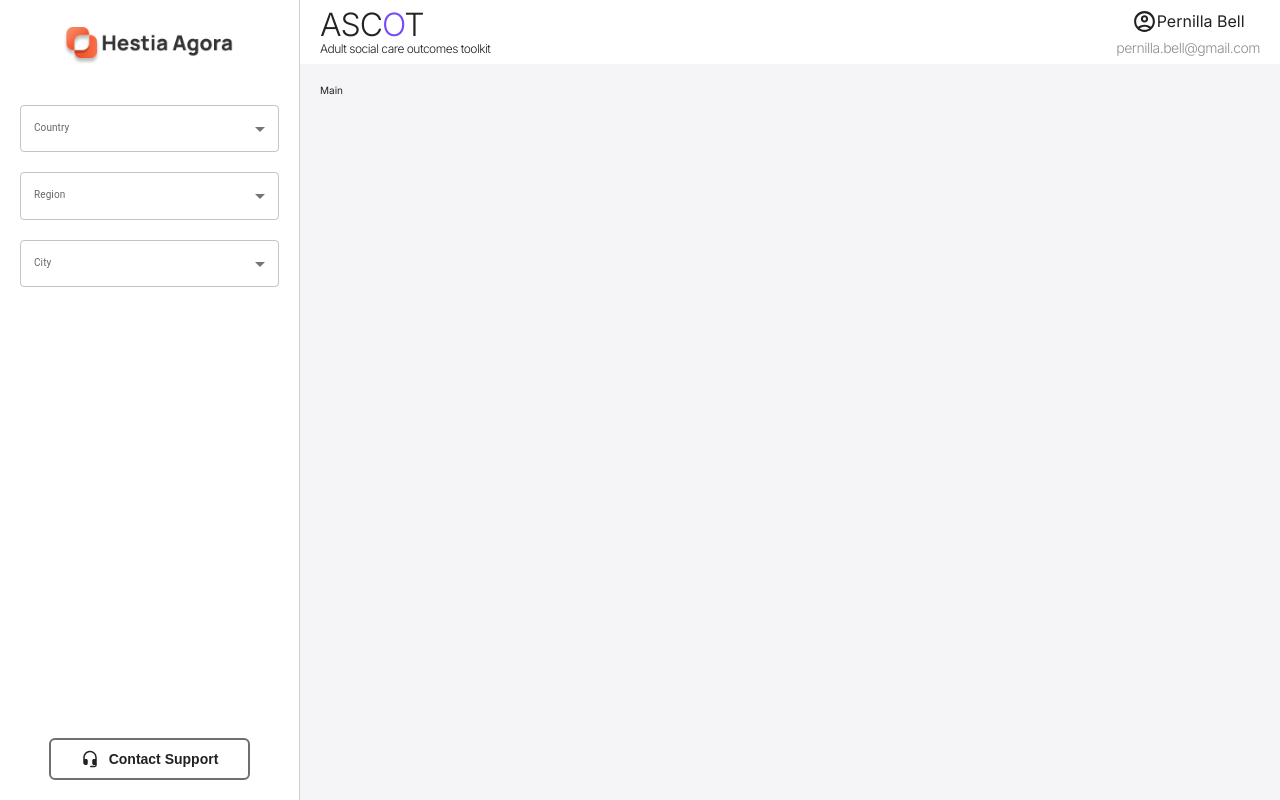
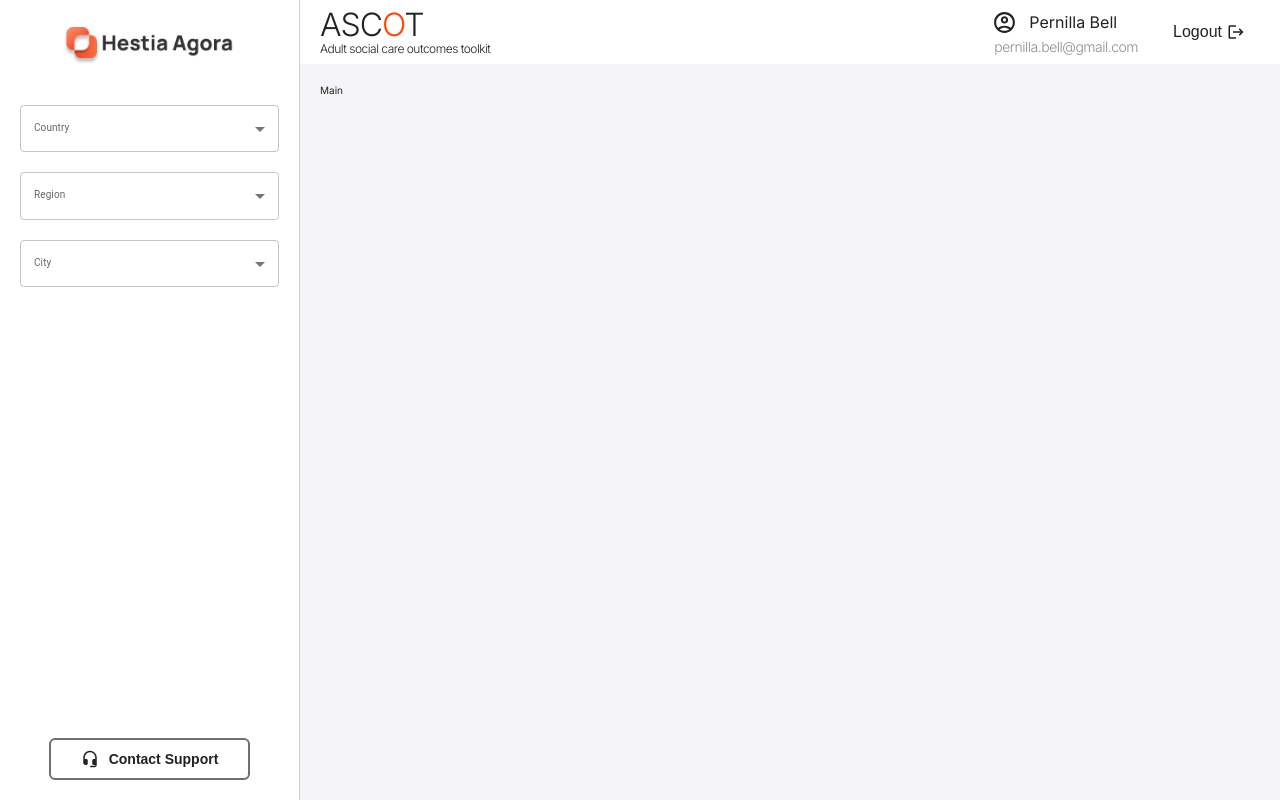
Before and after one commit to code-from-basement/ascot-analytics-web-app, a React (Vite) app: page /application in a window 1280 px wide. Built offline with nearby package versions, Linux system fonts and the light colour scheme.

Commit message:
fix the header create link button

```diff
--- a/src/Components/Layouts/Header/Header.module.css
+++ b/src/Components/Layouts/Header/Header.module.css
@@ -8,10 +8,11 @@
   justify-content: space-between;
   color: var(--color-gray-900);
 }
-.column{
+
+.titleContainer{
   display: flex;
+  align-items: center;
   flex-direction: column;
-  align-items: center;
   justify-content: center;
   gap: var(--spacing-xs);
 }
@@ -20,15 +21,11 @@
   display:flex;
   flex-direction: column;
   font-family: var(--font-popping) !important;
-
 }
-
 .title p{
   font-size: var(--font-s-xxs);
   font-weight: var(--font-w-light);
   letter-spacing: -0.5px;
-
-
 }
 .title h1{
   font-weight: var(--font-w-light);
@@ -37,15 +34,16 @@
   letter-spacing: -1px;
 }
 .title h1 span{
-  color:var(--color-purple);
+  color:var(--color-primary);
 }
 
-/* .date{
-  color: var(--color-gray-700);
-  font-size: var(--font-s-xs);
-  font-weight: var(--font-w-light);
-  gap: var(--spacing-sm);
-} */
+.rightContainer{
+  display: flex;
+  justify-content: center;
+  align-items: center;
+  gap:var(--spacing-md)
+}
+
 .userName{
   display: flex;
   align-items: center;
@@ -55,11 +53,23 @@
 }
 .userName svg{
   font-size: var(--font-s-lg);
+  margin-right: 1rem;
+  display: flex;
+  align-items: center;
+  justify-content: flex-start;
+  transform: translateX(-2px);
+  color: var(--color-gray-900);
+
 }
 .email{
   color: var(--color-gray-700);
   font-size: var(--font-s-xs);
   font-weight: var(--font-w-light);
   letter-spacing: -0.5px;
-
+  margin-top: 0.3rem;
 }
+.logoutContainer{
+  display: flex;
+  align-items: center;
+  justify-content: center;
+}
--- a/src/Components/Layouts/Header/Header.tsx
+++ b/src/Components/Layouts/Header/Header.tsx
@@ -1,32 +1,30 @@
 import Styles from "./Header.module.css";
 import React from "react";
-import { AccountCircleOutlinedIcon, AccountCircleRoundedIcon } from "../../UI/Icons/IconsLibrary";
-import {useGlobalContext} from "../../../Context/GlobalContext";
-
-interface Props{
-    dateGen:string;
-}
+import { AccountCircleOutlinedIcon, LogoutIcon } from "../../UI/Icons/IconsLibrary";
+import Button from "../../UI/Buttons/Buttons";
 
 function Header() {
-  const { dateGen}: any = useGlobalContext() as Props;
 
-  return (
-  <div className={Styles.header}>
-    <div className={Styles.column}>
+return (
+<div className={Styles.header}>
+    <div className={Styles.titleContainer}>
         <div className={Styles.title}>
             <h1>ASC<span>O</span>T</h1>
             <p>Adult social care outcomes toolkit</p>
         </div>
-        {/* <div className={Styles.date}>
-            {dateGen}
-        </div> */}
     </div>
-    <div className={Styles.column}>
-        <div className={Styles.userName}><AccountCircleOutlinedIcon/>Pernilla Bell</div>
-        <div className={Styles.email}>pernilla.bell@gmail.com</div>
+    <div className={Styles.rightContainer}>
+        <div className={Styles.userContainer}>
+            <div className={Styles.userName}><AccountCircleOutlinedIcon/>Pernilla Bell</div>
+            <div className={Styles.email}>pernilla.bell@gmail.com</div>
+        </div>
+        <div className={Styles.logoutContainer}>
+            <Button type="btn-link">Logout<LogoutIcon/></Button>
+
+        </div>
     </div>
 
-    </div>
+</div>
     );
 }
 
--- a/src/Components/UI/Buttons/Button.module.css
+++ b/src/Components/UI/Buttons/Button.module.css
@@ -47,3 +47,20 @@
   color: var(--color-gray-700) !important;
   cursor: not-allowed !important;
 }
+
+.btn-link{
+  padding: 1.5rem 1.5rem;
+  gap: 0.5rem;
+  border-radius: var(--border-radius-sm);
+  background-color: transparent;
+  color: var(--color-gray-900);
+  font-weight: var(--font-w-regular);
+  font-size: var(--font-s-sm);
+  transition: var(--transition);
+}
+.btn-link:hover{
+  background-color: var(--color-gray-100);
+}
+.btn-link:active{
+  background-color: var(--color-gray-200);
+}
```
